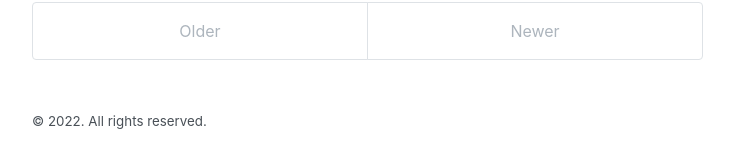
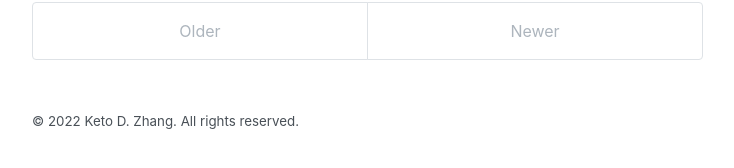
Before and after one commit to ketozhang/blog, a Jekyll site: the page built from index.html, in a window 1280 px wide. Shown: the part 647-815 px from the top of the page, without its empty margins (272-1006 px from the left). Built offline with Jekyll 4.4.1, drawn with Linux system fonts in a browser that asks for light colours; the list of posts is cut into pages by our own code; some of the changed lines change nothing that is shown.

Commit message:
Add copyright

```diff
--- a/_layouts/default.html
+++ b/_layouts/default.html
@@ -19,20 +19,25 @@
 
     <footer class="footer">
       <small>
-          &copy; <time datetime="{{ site.time | date_to_xmlschema }}">{{ site.time | date: '%Y' }}</time>. All rights reserved.
+        &copy; <time datetime="{{ site.time | date_to_xmlschema }}">{{ site.time | date: '%Y'
+          }}</time> {{ site.author.name }}. All
+        rights reserved.
       </small>
     </footer>
   </div>
 
   {% if site.ga_analytics %}
   <script>
-       (function(i,s,o,g,r,a,m){i['GoogleAnalyticsObject']=r;i[r]=i[r]||function(){
-       (i[r].q=i[r].q||[]).push(arguments)},i[r].l=1*new Date();a=s.createElement(o),
-       m=s.getElementsByTagName(o)[0];a.async=1;a.src=g;m.parentNode.insertBefore(a,m)
-       })(window,document,'script','https://www.google-analytics.com/analytics.js','ga');
+    (function (i, s, o, g, r, a, m) {
+      i['GoogleAnalyticsObject'] = r; i[r] = i[r] || function () {
+        (i[r].q = i[r].q || []).push(arguments);
+      }, i[r].l = 1 * new Date(); a = s.createElement(o),
+        m = s.getElementsByTagName(o)[0]; a.async = 1; a.src = g; m.parentNode.insertBefore(a, m);
+    })(window, document, 'script', 'https://www.google-analytics.com/analytics.js', 'ga');
     ga('create', '{{ site.ga_analytics }}', 'auto');
     ga('send', 'pageview');
   </script>
   {% endif %}
 </body>
+
 </html>
```
Lines whose indentation alone changed are shown as unchanged.
